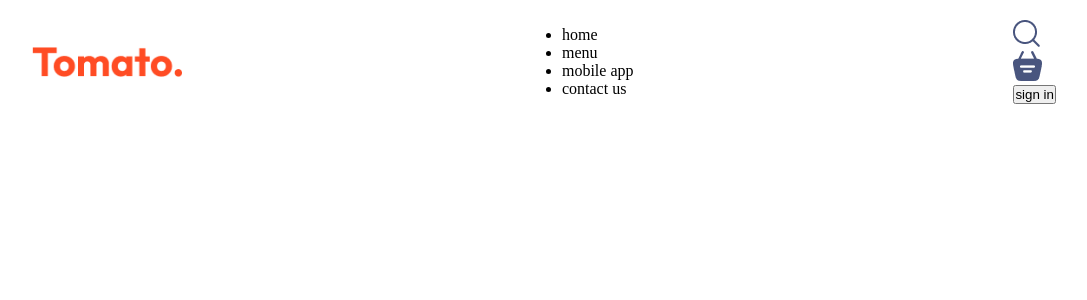
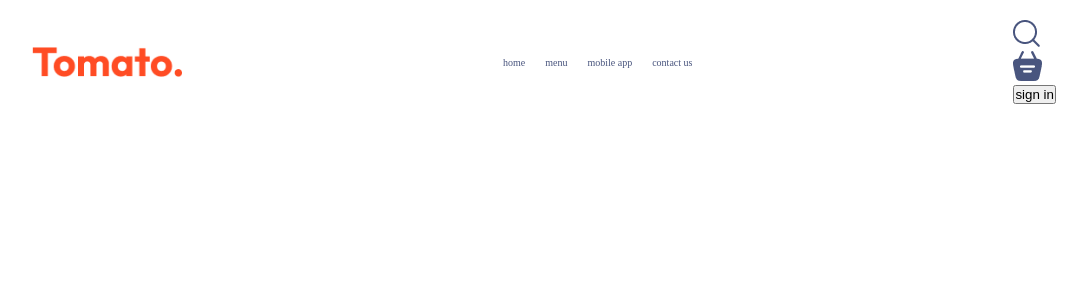
Before and after one commit to M-Aditya-11/food_del, a React (Vite) app in the folder frontend/: page / in a window 1280 px wide. Shown: the top 300 px of the page, without its empty margins (96-1183 px from the left). Built offline with nearby package versions, Linux system fonts and the light colour scheme.

Commit message:
Added Structure for Navbar

```diff
--- a/frontend/src/components/Navbar/Navbar.css
+++ b/frontend/src/components/Navbar/Navbar.css
@@ -7,3 +7,10 @@
 .navbar .logo{
     width: 150px;
 }
+.navbar-menu{
+    display: flex;
+    list-style: none;
+    gap: 20px;
+    color: #49557e;
+    font-size: 10px;
+}
```
